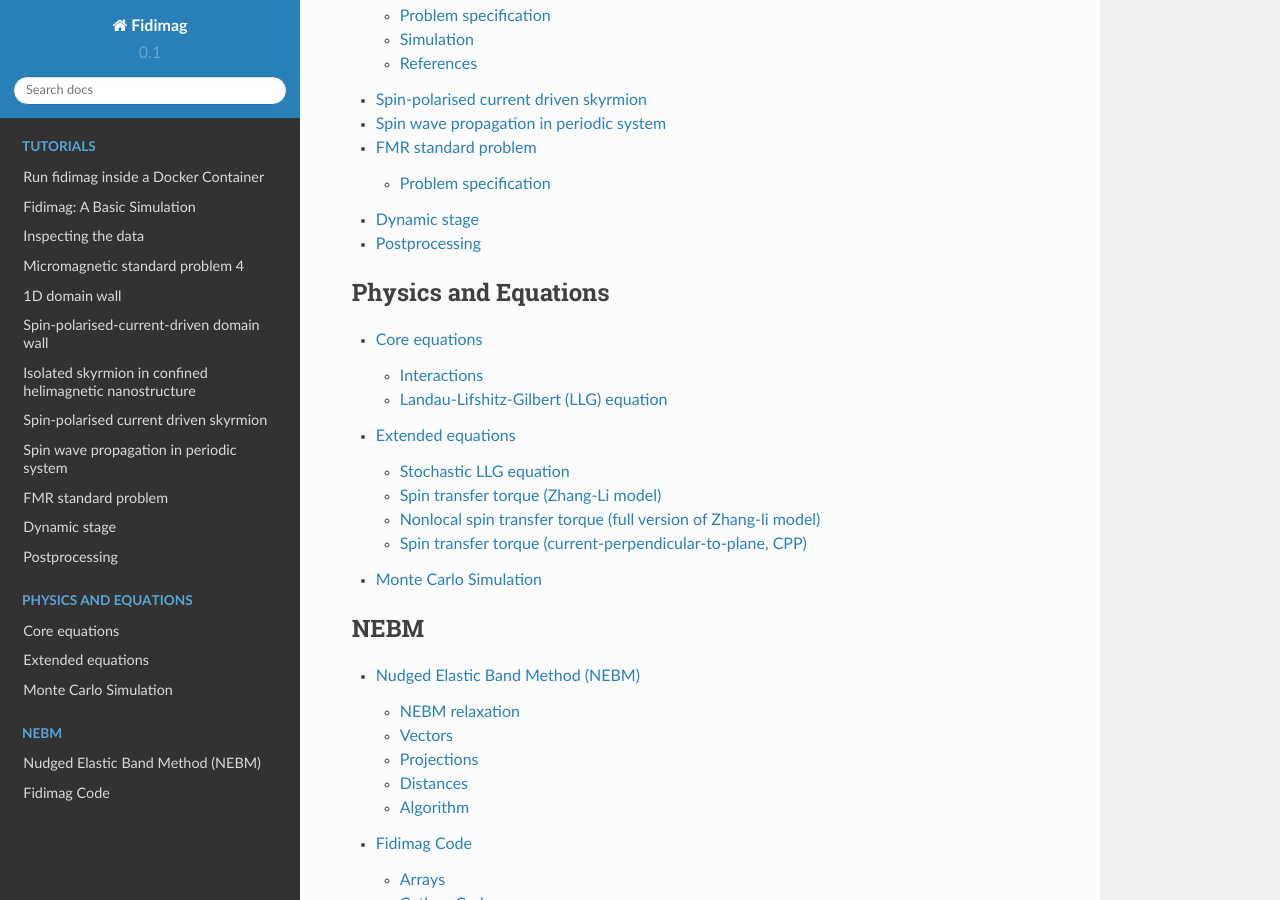
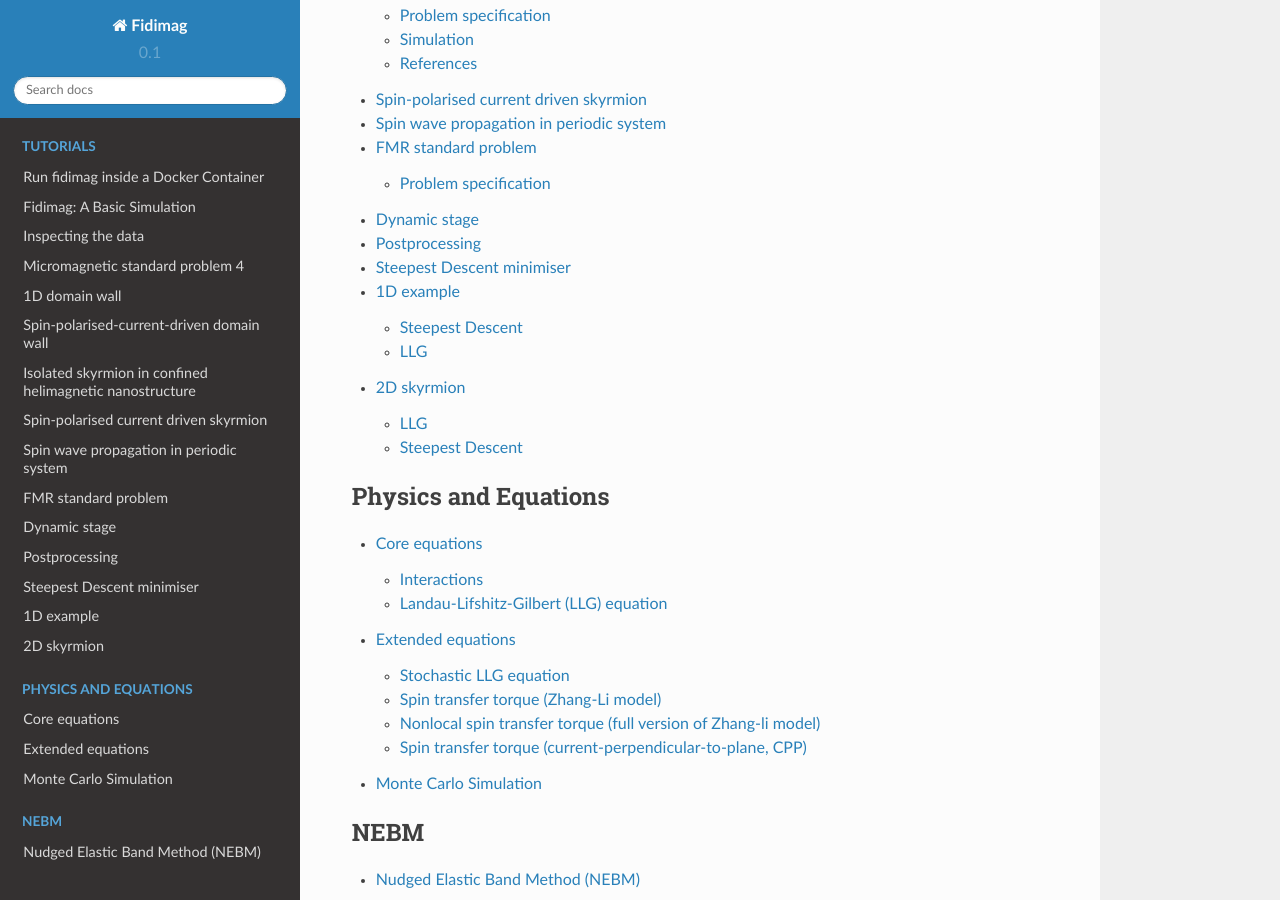
Before and after one commit to computationalmodelling/fidimag, a Sphinx documentation site: the page built from doc/index.rst, in a window 1280 px wide and 900 px high, scrolled down 1389 px. Built offline with Sphinx 7.4.7 and the Read the Docs theme 2.0.0, drawn with Linux system fonts in a browser that asks for light colours.

Commit message:
Added SD noteb to the doc index

```diff
--- a/doc/index.rst
+++ b/doc/index.rst
@@ -31,6 +31,7 @@
    ipynb/spin-polarised-current-driven-skyrmion
    ipynb/spin-waves-in-periodic-system
    ipynb/FMR-stdprob
+   ipynb/steepest_descent_atomistic
 
 .. toctree::
    :maxdepth: 2
```
Also changed, not shown: doc/ipynb/steepest_descent_atomistic.ipynb.
